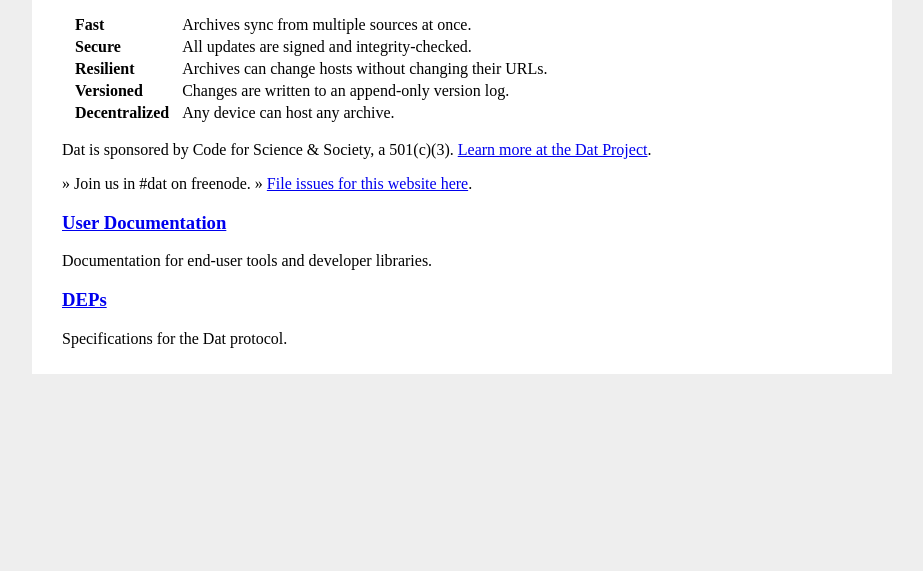
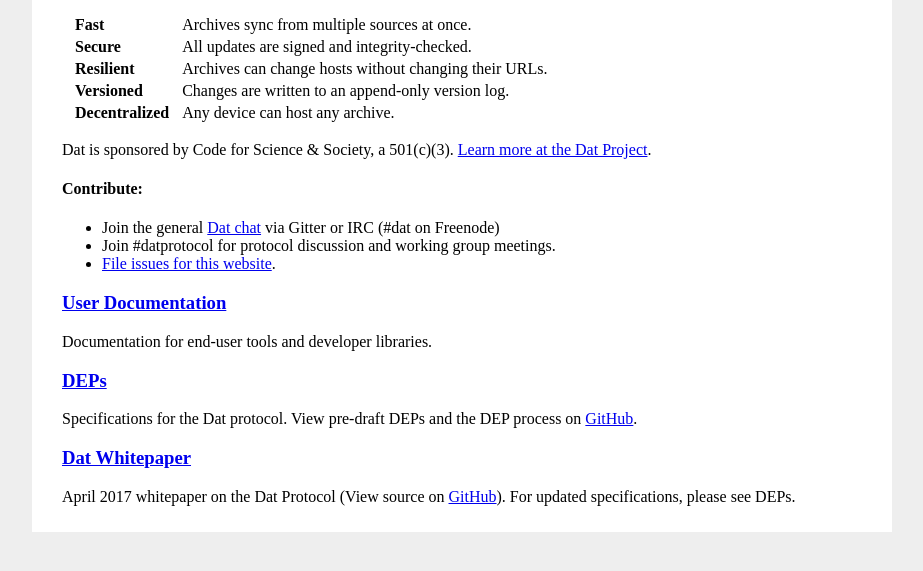
Before and after one commit to dat-ecosystem-archive/datprotocol.org, a website: page site/index.html in a window 1280 px wide. Shown: the part 137-708 px from the top of the page, without its empty margins (178-1101 px from the left). Drawn offline with Linux system fonts and the light colour scheme.

Commit message:
link whitepaper, DEP prs, and other irc info (closes #10, #11, #12) (#13)

```diff
--- a/site/index.html
+++ b/site/index.html
@@ -16,13 +16,21 @@
         <tr><th>Decentralized</th><td>Any device can host any archive.</td></tr>
       </table>
       <p>Dat is sponsored by Code for Science & Society, a 501(c)(3). <a href="https://datproject.org">Learn more at the Dat Project</a>.</p>
-      <p>&raquo; Join us in #dat on freenode. &raquo; <a href="https://github.com/datprotocol/website/issues">File issues for this website here</a>.</p>
+      <h4>Contribute:</h4>
+      <ul>
+        <li>Join the general <a href="http://chat.datproject.org/">Dat chat</a> via Gitter or IRC (#dat on Freenode)</li>
+        <li>Join #datprotocol for protocol discussion and working group meetings.</li>
+        <li><a href="https://github.com/datprotocol/website/issues">File issues for this website</a>.</li>
+      </ul>
 
       <h3><a href="https://docs.datproject.org">User Documentation</a></h3>
       <p>Documentation for end-user tools and developer libraries.</p>
 
       <h3><a href="/deps">DEPs</a></h3>
-      <p>Specifications for the Dat protocol.</p>
+      <p>Specifications for the Dat protocol. View pre-draft DEPs and the DEP process on <a href="https://github.com/datprotocol/DEPs">GitHub</a>.</p>
+
+      <h3><a href="https://github.com/datprotocol/whitepaper/raw/master/dat-paper.pdf">Dat Whitepaper</a></h3>
+      <p>April 2017 whitepaper on the Dat Protocol (View source on <a href="https://github.com/datprotocol/whitepaper">GitHub</a>). For updated specifications, please see DEPs.</p>
     </div>
   </body>
 </html>
```
Also changed, not shown: scripts/build.js (+7 -1 lines).
